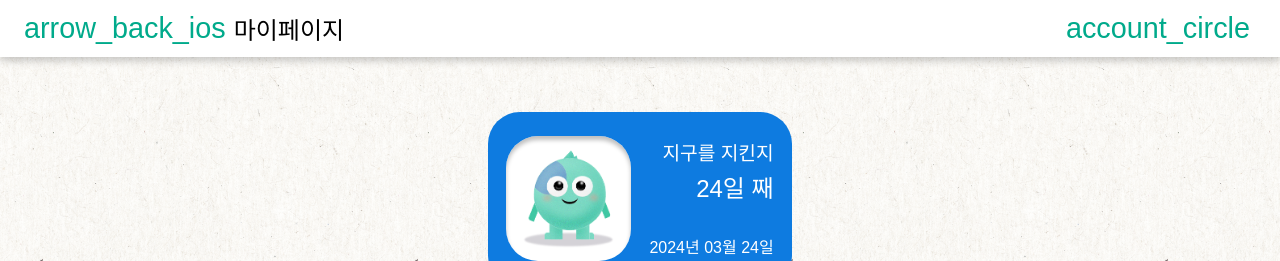
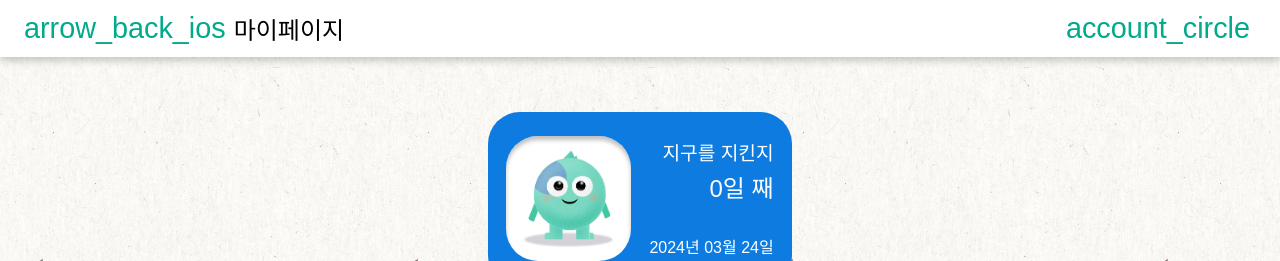
Before and after one commit to goormthon-Univ/2024_BEOTKKOTTHON_TEAM_25_FE, a React (Vite) app: page /mypage in a window 1280 px wide. Shown: the top 261 px of the page. Built offline with nearby package versions, Linux system fonts and the light colour scheme; a web font is replaced by a local one.

Commit message:
feat: add myPage withDays

```diff
--- a/src/pages/MyPage.jsx
+++ b/src/pages/MyPage.jsx
@@ -1,4 +1,5 @@
 import { useState } from 'react';
+import { useSelector } from 'react-redux';
 import styled from 'styled-components';
 
 import { Header, Footer, Button, Modal } from '../components/common/layout';
@@ -8,6 +9,7 @@
 const MyPage = () => {
   const [isOn, setIsOn] = useState(true);
   const [isModalOpen, setModalOpen] = useState(false);
+  const withDays = useSelector((state) => state.withDays);
 
   const toggleSwitch = () => {
     setIsOn(!isOn);
@@ -24,7 +26,7 @@
         <ProfileContainer>
           <ProfilePicture src={EarthImage} />
           <ProfileText>
-            지구를 지킨지<ProfileDayText>24일 째</ProfileDayText>
+            지구를 지킨지<ProfileDayText>{withDays}일 째</ProfileDayText>
             <JoinDateText>2024년 03월 24일</JoinDateText>
           </ProfileText>
         </ProfileContainer>
```
